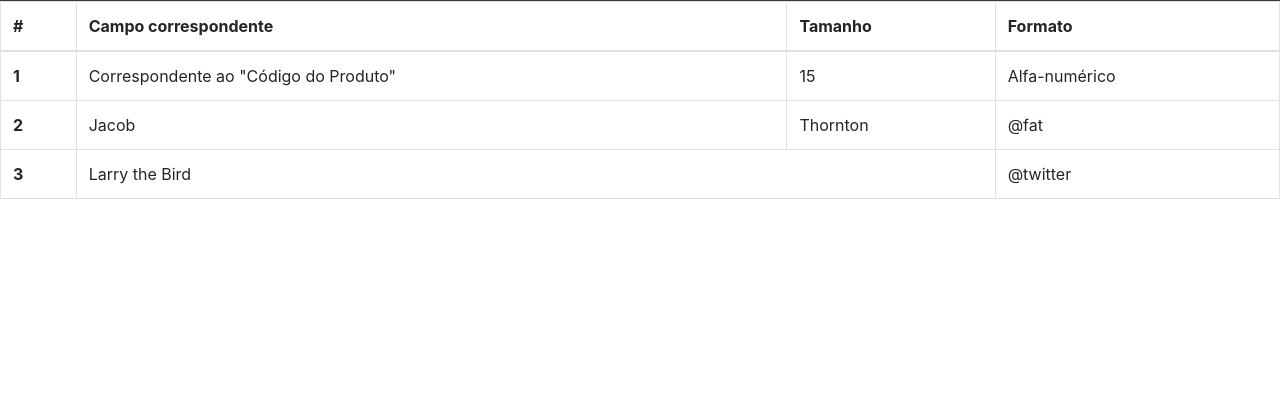
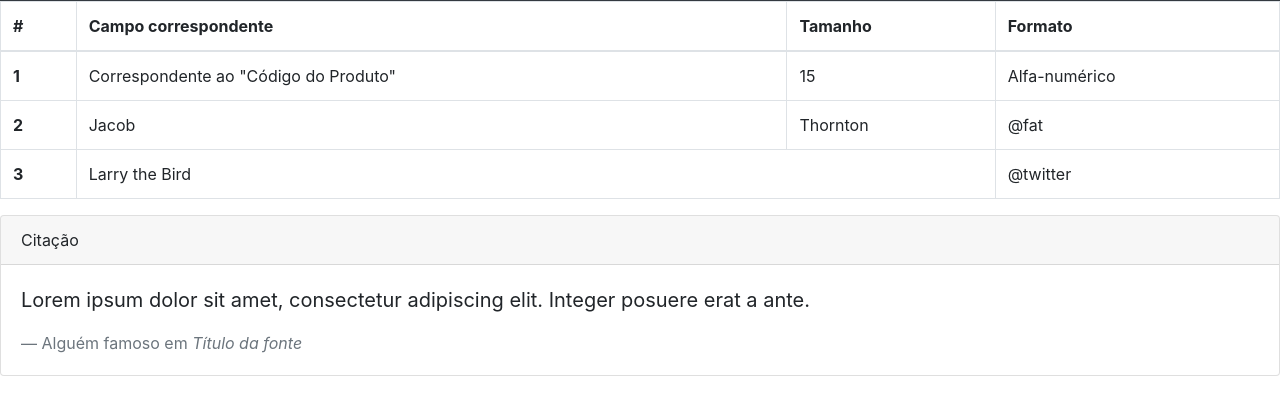
Before and after one commit to Claudino458/dev, a website: page index.html in a window 1280 px wide. Shown: the part 55-470 px from the top of the page. Drawn offline with Linux system fonts and the light colour scheme.

Commit message:
Update index.html

```diff
--- a/index.html
+++ b/index.html
@@ -76,6 +76,17 @@
   </tbody>
 </table>
 
+<div class="card">
+  <div class="card-header">
+    Citação
+  </div>
+  <div class="card-body">
+    <blockquote class="blockquote mb-0">
+      <p>Lorem ipsum dolor sit amet, consectetur adipiscing elit. Integer posuere erat a ante.</p>
+      <footer class="blockquote-footer">Alguém famoso em <cite title="Título da fonte">Título da fonte</cite></footer>
+    </blockquote>
+  </div>
+</div>
 
 
 
```
